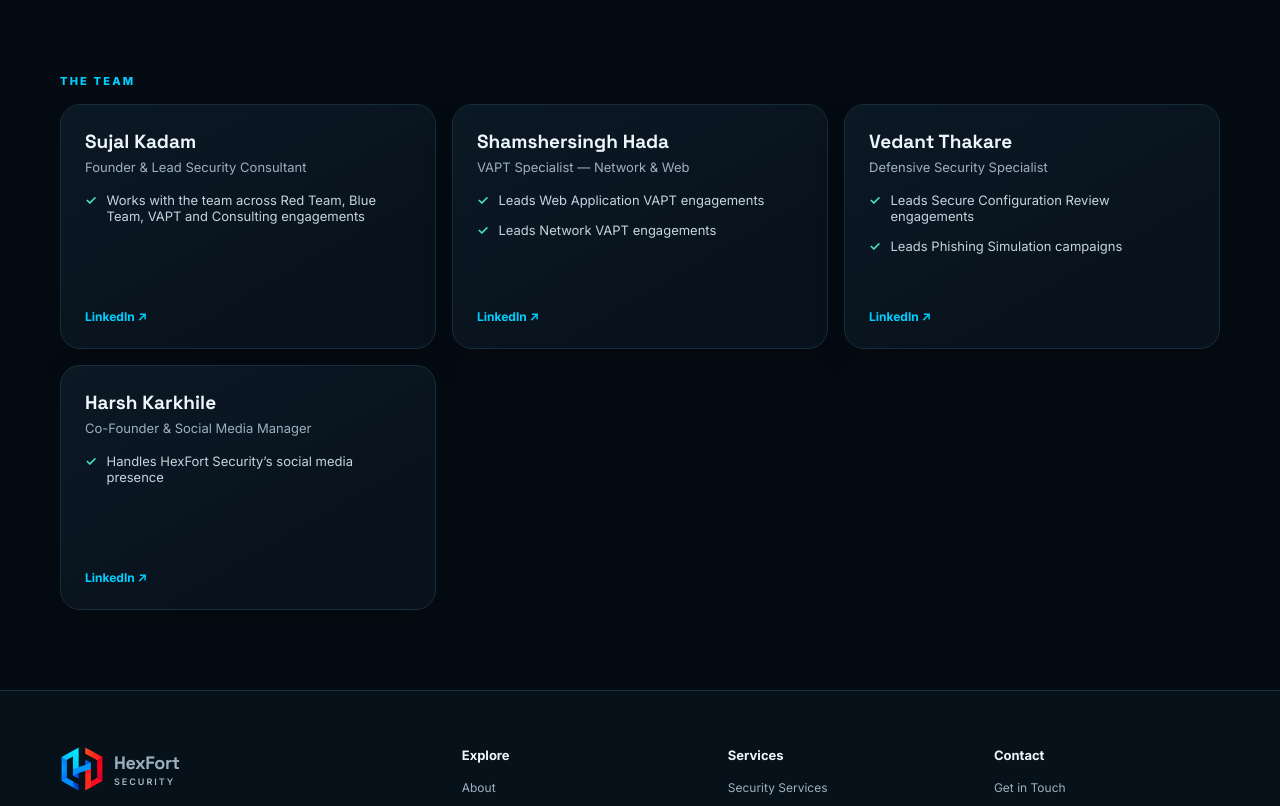
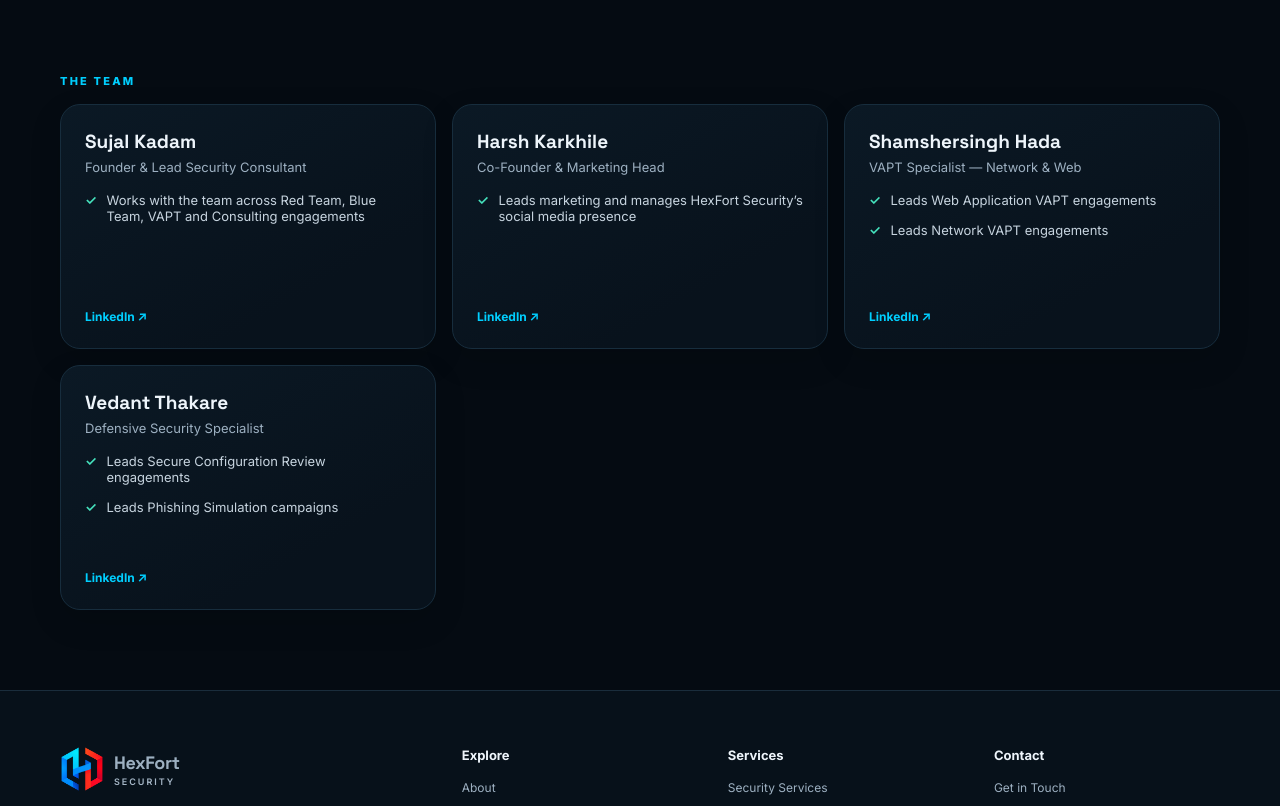
Before and after one commit to Sujal-Kadam99/HexFort-Security, a Next.js app: page /about in a window 1280 px wide. Shown: the part 679-1485 px from the top of the page. Built offline with nearby package versions, Linux system fonts and the light colour scheme.

Commit message:
Move Harsh beside founder and update marketing title

```diff
--- a/src/app/about/page.tsx
+++ b/src/app/about/page.tsx
@@ -7,6 +7,14 @@ const team = [
     linkedin: "https://www.linkedin.com/in/sujal-kadam-939616331/",
     bullets: [
       "Works with the team across Red Team, Blue Team, VAPT and Consulting engagements",
+    ],
+  },
+  {
+    name: "Harsh Karkhile",
+    role: "Co-Founder & Marketing Head",
+    linkedin: "https://www.linkedin.com/in/harsh-karkhile-9430a6397/",
+    bullets: [
+      "Leads marketing and manages HexFort Security’s social media presence",
     ],
   },
   {
@@ -25,14 +33,6 @@ const team = [
     bullets: [
       "Leads Secure Configuration Review engagements",
       "Leads Phishing Simulation campaigns",
-    ],
-  },
-  {
-    name: "Harsh Karkhile",
-    role: "Co-Founder & Social Media Manager",
-    linkedin: "https://www.linkedin.com/in/harsh-karkhile-9430a6397/",
-    bullets: [
-      "Handles HexFort Security’s social media presence",
     ],
   },
 ];
```
